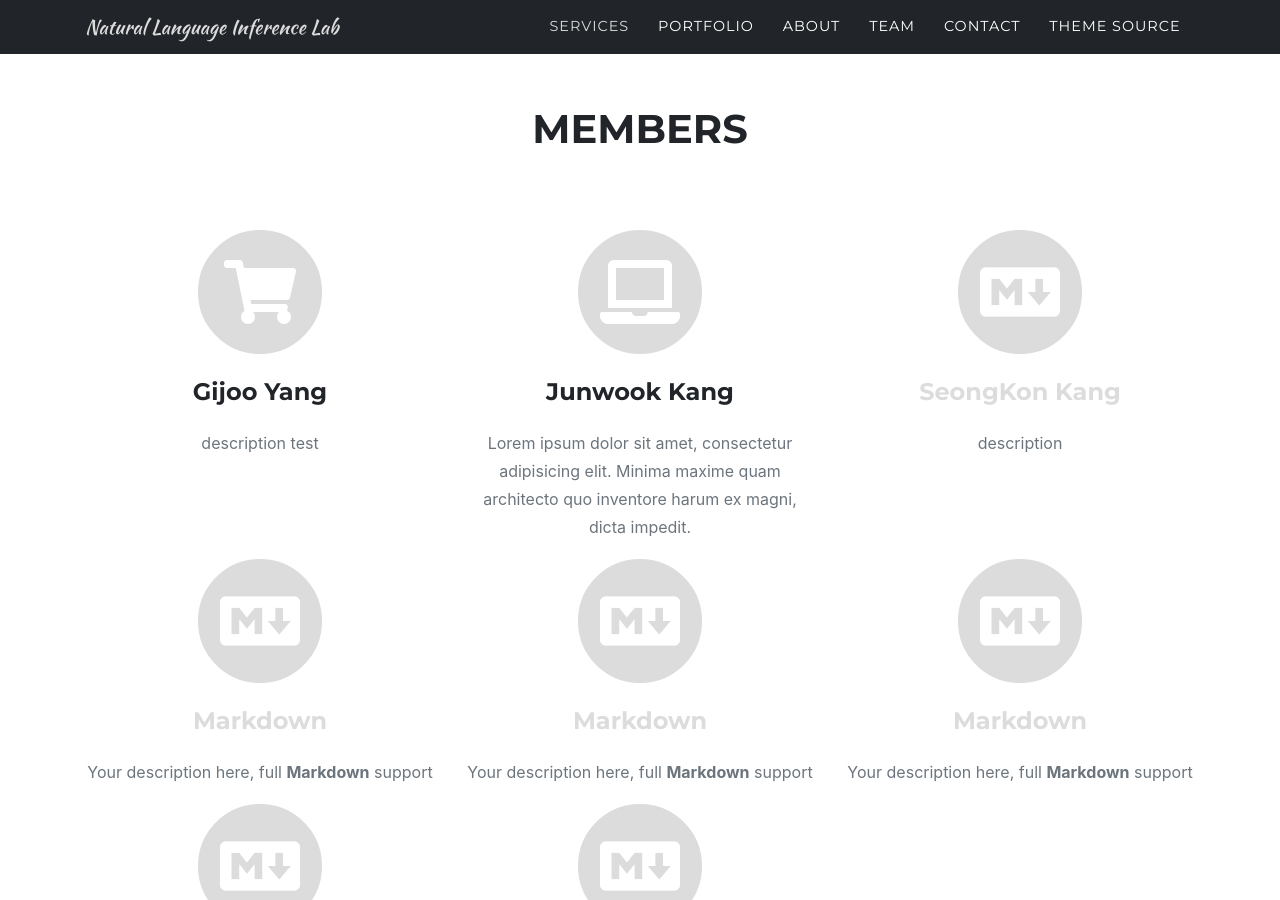
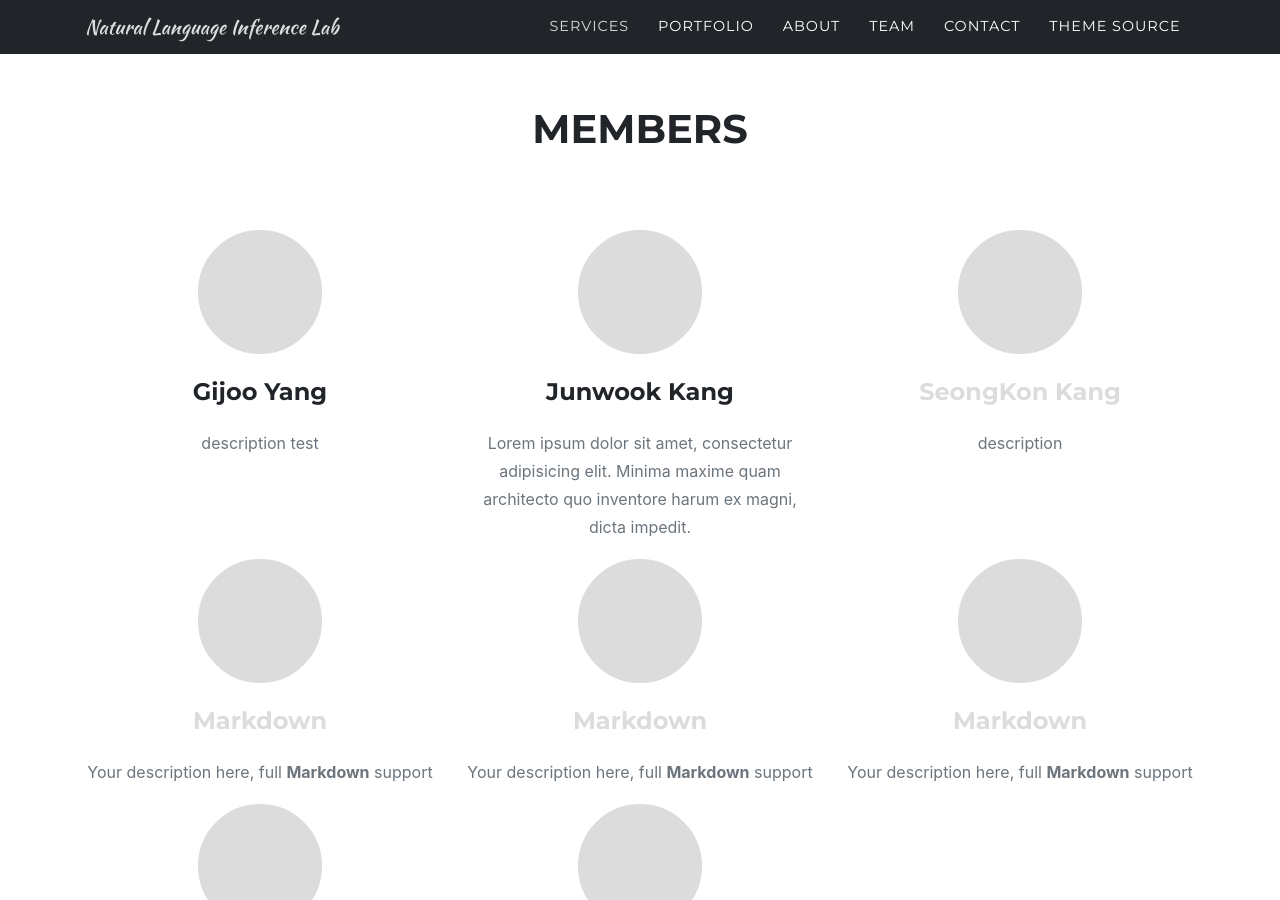
Before and after one commit to NaturalLanguageInference/NaturalLanguageInference.github.io, a Jekyll site: the page built from index.md, in a window 1280 px wide and 900 px high, scrolled down 972 px. Built offline with Jekyll 4.4.1, drawn with Linux system fonts in a browser that asks for light colours; some web fonts are replaced.

Commit message:
Update services.html

```diff
--- a/_includes/services.html
+++ b/_includes/services.html
@@ -16,7 +16,7 @@
         <div class="col-md-4">
           <span class="fa-stack fa-4x">
             <i class="fas fa-circle fa-stack-2x text-primary"></i>
-            <i class="{{ service.icon | default: "fas fa-shopping-cart" }} fa-stack-1x fa-inverse"></i>
+            <img class="img-fluid" src="{{ services.img }}" alt=""></i>
           </span>
           <h4 class="service-heading">{{ service.title | markdownify }}</h4>
           {% if service.desc %}<div class="text-muted">{{ service.desc | markdownify }}</div>{% endif %}
```
